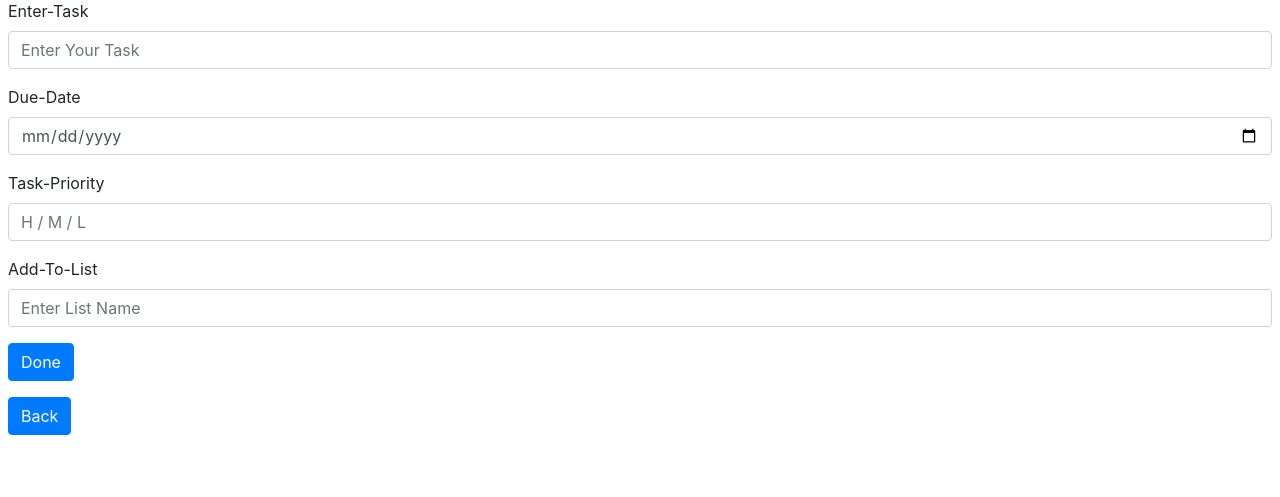
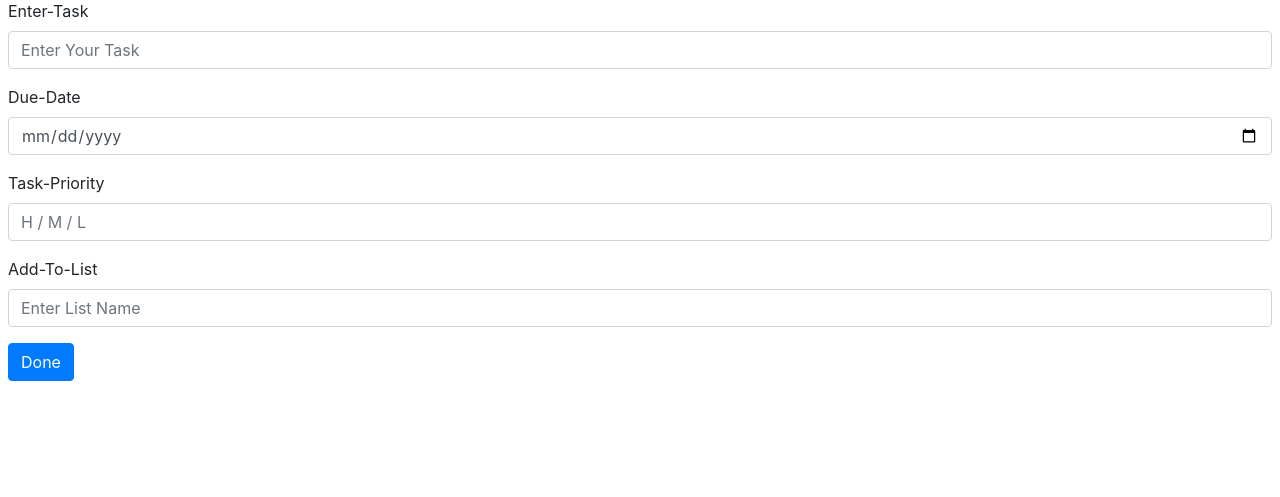
Before and after one commit to rishi-bhargava1/ToDo, a Django app: template apptd/templates/apptd/createtask.html in a window 1280 px wide. Shown: the part 57-554 px from the top of the page. Run offline with Django 3.2, Linux system fonts and the light colour scheme; the template is opened without the code that fills it, so the values that code supplies are empty; some libraries are stand-ins or nearby versions.

Commit message:
Phase-1 in createtask.html back button remove

```diff
--- a/apptd/templates/apptd/createtask.html
+++ b/apptd/templates/apptd/createtask.html
@@ -25,6 +25,4 @@
 
     <button type="submit" class="btn btn-primary mx-2">Done</button>
 
-</form>
-
-<a class="btn btn-primary mx-2 my-3" href="" role="button">Back</a>{% endblock %}
+</form> {% endblock %}
```
